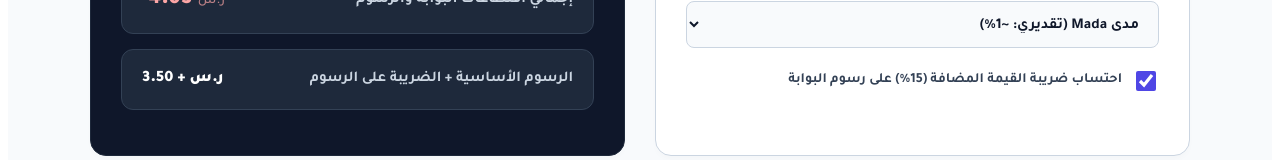
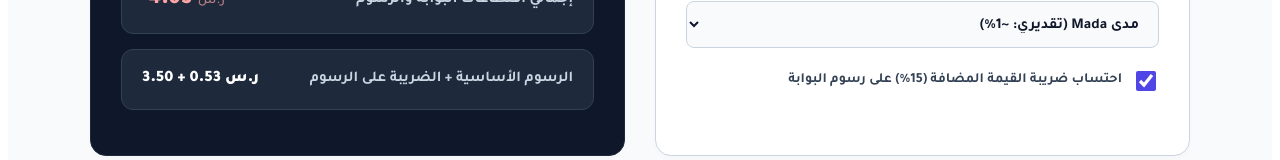
Before and after one commit to engaziasa-lang/engazia-app, a Next.js app: page /hub/fees in a window 1280 px wide. Shown: the part 437-597 px from the top of the page. Built offline with nearby package versions, Linux system fonts and the light colour scheme.

Commit message:
Update page.tsx

```diff
--- a/app/hub/fees/page.tsx
+++ b/app/hub/fees/page.tsx
@@ -152,7 +152,7 @@ export default function PaymentFeesCalculator() {
           <div className="result-box">
             <span className="result-label">الرسوم الأساسية + الضريبة على الرسوم</span>
             <span className="result-value" style={{ fontSize: '16px' }} dir="ltr">
-              {rawFee.toFixed(2)} + {vatToFixedOrNot => vatOnFee.toFixed(2)} ر.س
+              {rawFee.toFixed(2)} + {vatOnFee.toFixed(2)} ر.س
             </span>
           </div>
         </div>
```
